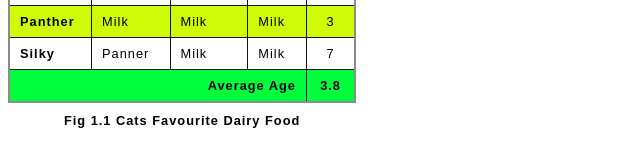
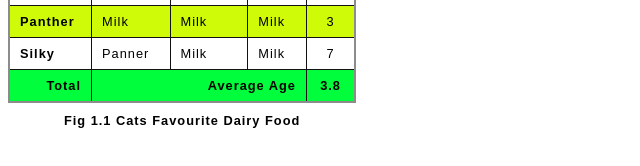
Before and after one commit to Sahiltankk/Self-Web-Development-practice, a plain HTML site: page tables.html in a window 1280 px wide. Shown: the part 164-330 px from the top of the page, 0-640 px from the left. Drawn offline with Linux system fonts and the light colour scheme.

Commit message:
Added total

```diff
--- a/tables.html
+++ b/tables.html
@@ -73,7 +73,8 @@
     </tbody>
     <tfoot>
         <tr>
-            <th scope="row" colspan="4">Average Age</th>
+            <th scope="col">Total</th>
+            <th scope="row" colspan="3">Average Age</th>
             <td>3.8</td>
         </tr>
     </tfoot>
```
